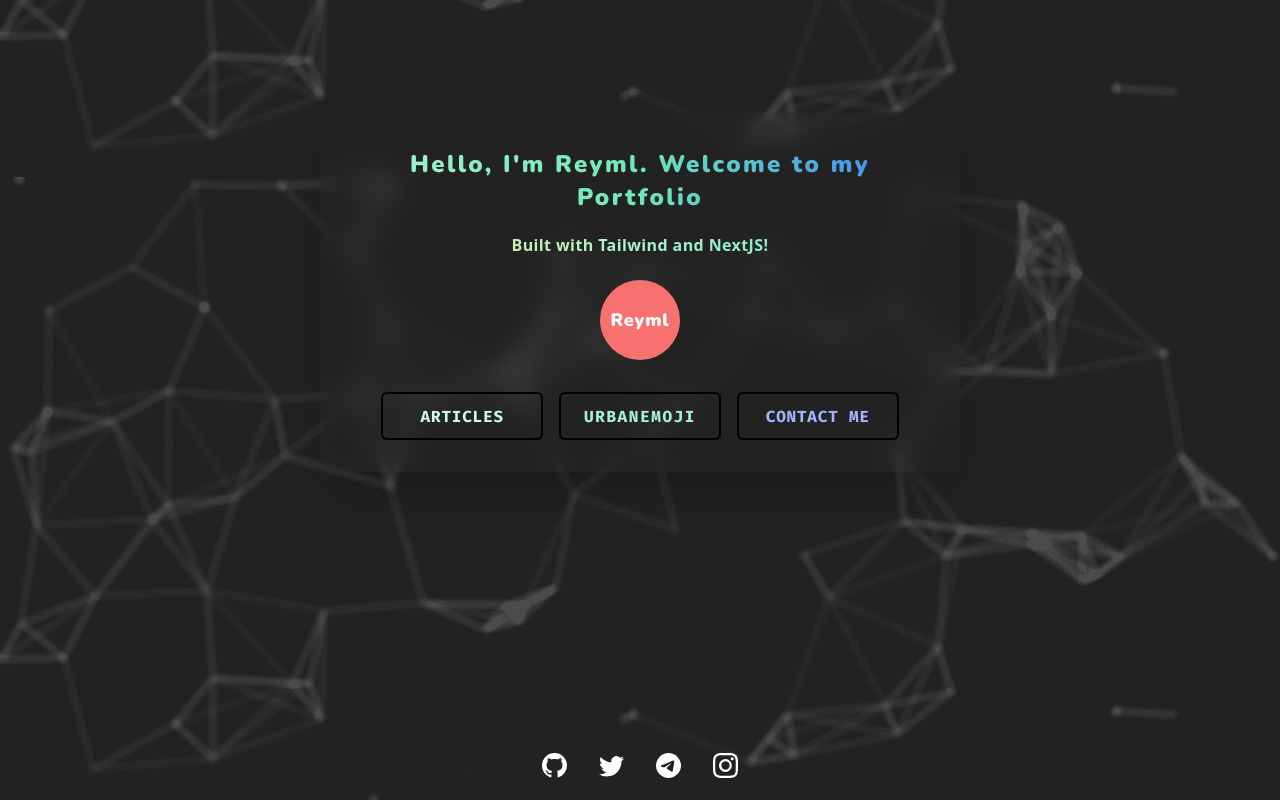
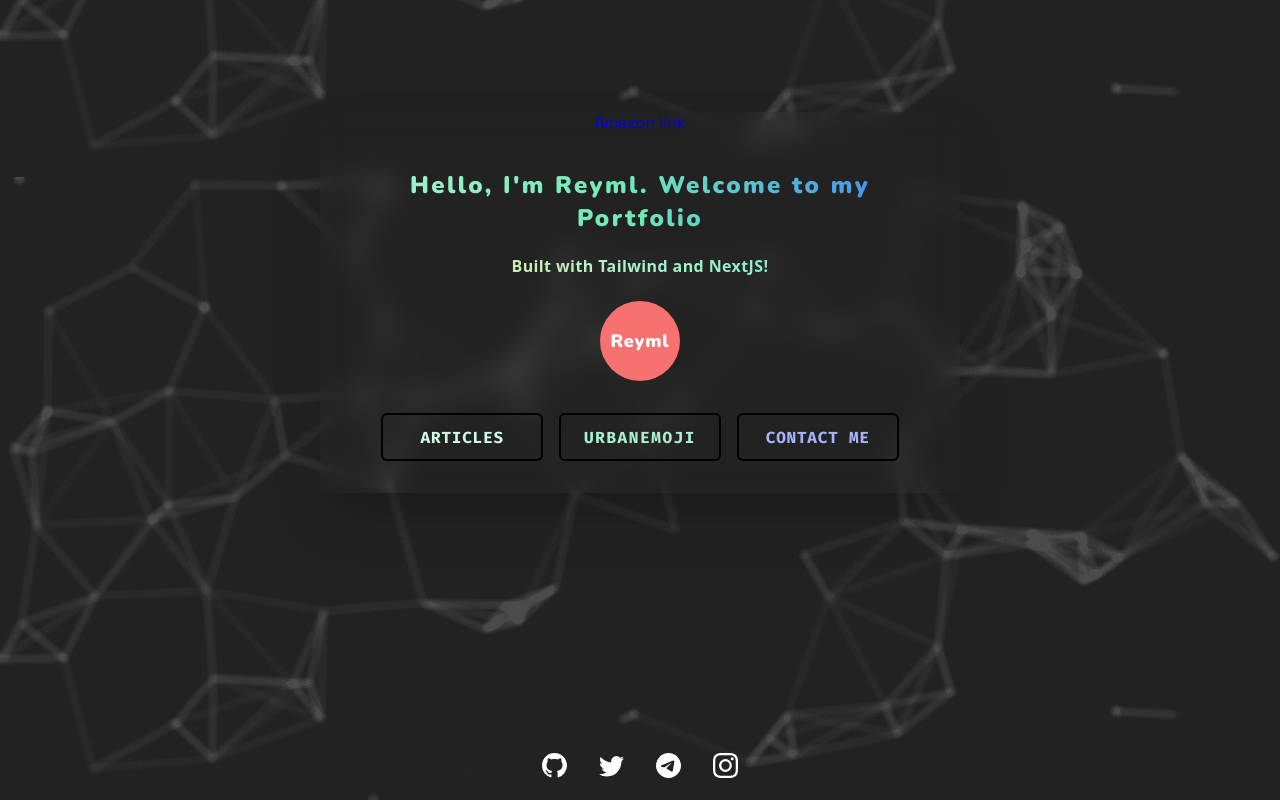
Before and after one commit to ReyML/NextPorfolio, a Next.js app: page / in a window 1280 px wide. Built offline with nearby package versions, Linux system fonts and the light colour scheme; a web font is replaced by a local one.

Commit message:
Added amazon link

```diff
--- a/pages/index.js
+++ b/pages/index.js
@@ -2,7 +2,6 @@
 import Head from 'next/head'
 import Link from 'next/link'
 import FooterMain from '../components/FooterMain'
-
 
 
 export default function Home() {
@@ -15,6 +14,11 @@ export default function Home() {
       </Head>
 
       <main className="my-28 flex flex-wrap justify-center items-center w-5/6 md:w-3/6 backdrop-blur-md shadow-2xl rounded-md">
+        <Link href='https://www.amazon.ae/AccLoo-Computer-Adjustable-Noise-Reducing-Conferencing/dp/B09DTZXZJR?keywords=webcam+for+laptop&qid=1642694523&sprefix=webcam%2Caps%2C211&sr=8-17&linkCode=ll1&tag=2102d22-21&linkId=6eaf5fd0ef0f32090968897880d42883&language=en_AE&ref_=as_li_ss_tl'>
+        <a>
+          Amazon link
+        </a>
+        </Link>
         <section className="flex justify-start flex-col my-18 mx-8">
           <h1
             className="font-nunito bg-clip-text text-transparent bg-gradient-to-r from-green-200 via-green-300 to-blue-500 text-2xl text-center md:tracking-widest mt-8 mb-4 leading-tight md:leading-snug">
```
Also changed, not shown: styles/globals.css (+13 -9 lines), public/img/REYML.png (added), 1 other file (tests, documents, lock files or other folders).
